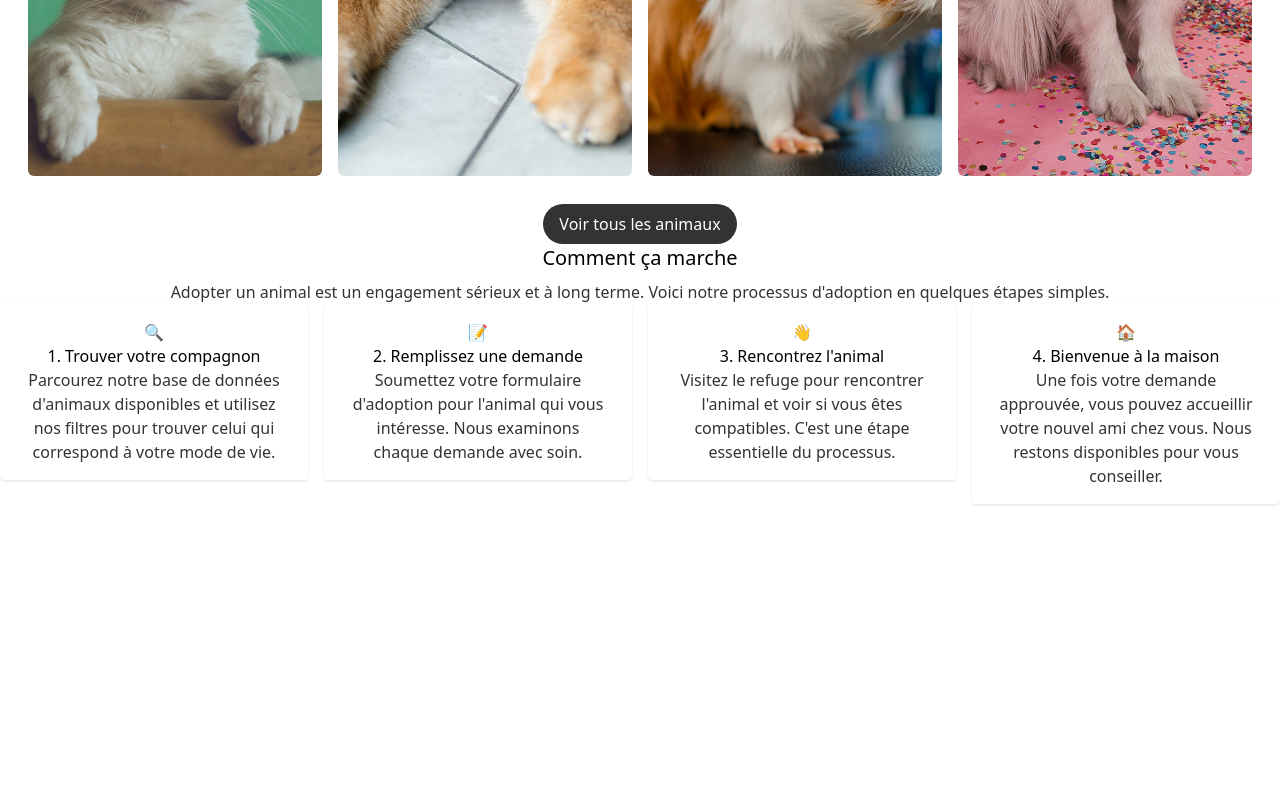
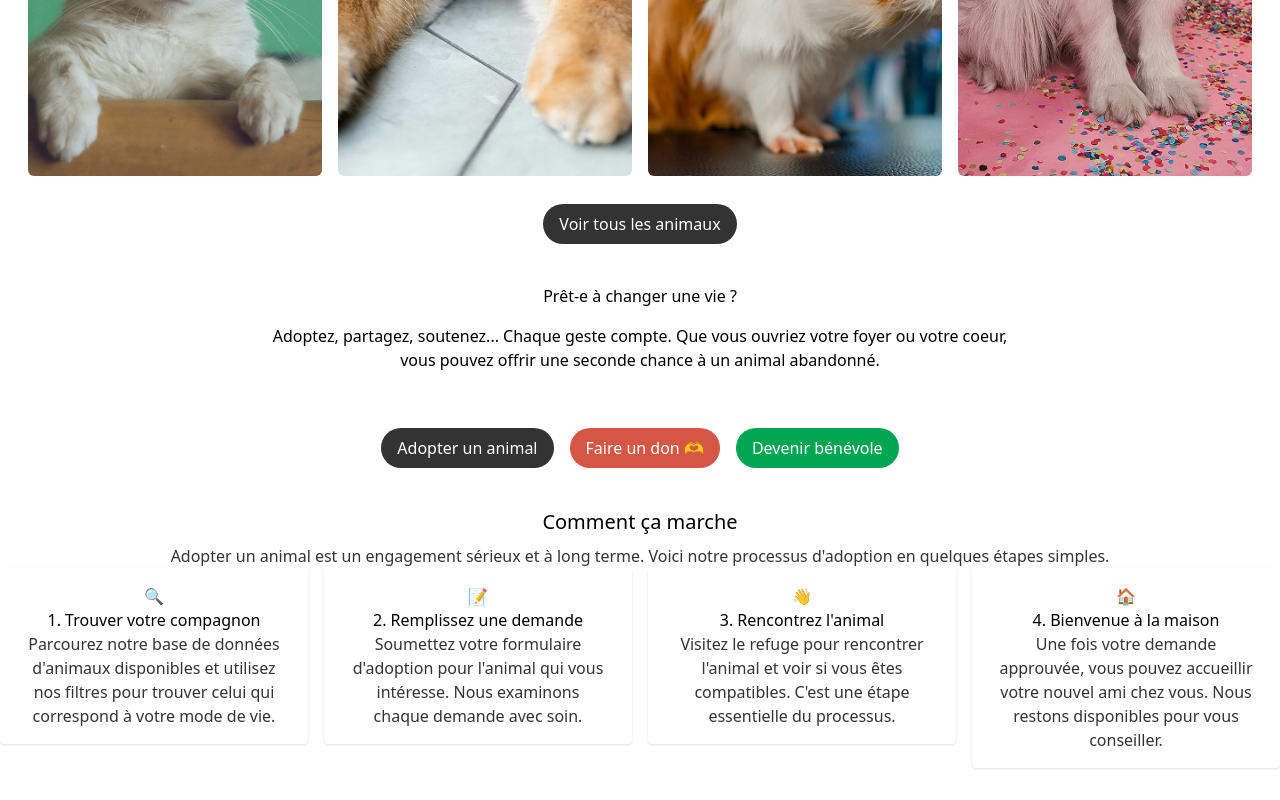
Before and after one commit to LucieSng/petadopte, a React (Vite) app: page /#/ in a window 1280 px wide. Shown: the part 2089-2889 px from the top of the page. Before the commit the page ends 2625 px from the top, so only its background shows below. Built offline with nearby package versions, Linux system fonts and the light colour scheme.

Commit message:
feat : add ChangeLife text + button + props button

```diff
--- /dev/null
+++ b/src/components/ChangeLife.tsx
@@ -0,0 +1,35 @@
+import CtaDonation from "./CtaDonation";
+import CtaAdopt from "./CtaAdopt";
+import CtaBecomeVolunteer from "./CtaBecomeVolunteer";
+export default function ChangeLife() {
+  return (
+    <div>
+      <div id="text" className="text-center m-10">
+        <h1>Prêt-e à changer une vie ? </h1>
+
+        <p className="p-4">
+          Adoptez, partagez, soutenez... Chaque geste compte. Que vous ouvriez
+          votre foyer ou votre coeur,
+          <br />
+          vous pouvez offrir une seconde chance à un animal abandonné.
+        </p>
+      </div>
+
+      <div id="button" className="flex justify-center gap-4 m-10">
+        <CtaAdopt
+          text={"Adopter un animal"}
+          className={
+            "bg-[#333] hover:bg-[#333] hover:text-white text-white font-medium py-2 px-4 rounded-full cursor-pointer"
+          }
+        />
+        <CtaDonation></CtaDonation>
+        <CtaBecomeVolunteer
+          className={
+            "bg-[#00a652] hover:bg-[#333] hover:text-white text-white font-medium py-2 px-4 rounded-full cursor-pointer"
+          }
+          text={"Devenir bénévole"}
+        />
+      </div>
+    </div>
+  );
+}
--- a/src/components/CtaAdopt.tsx
+++ b/src/components/CtaAdopt.tsx
@@ -1,7 +1,14 @@
 import "../App.css";
 import { useNavigate } from "react-router-dom";
 
-export default function CtaAdopt() {
+// Je type mes props
+
+interface PropsButtonAdopt {
+  text: string;
+  className: string;
+}
+
+export default function CtaAdopt(props: PropsButtonAdopt) {
   const nav = useNavigate();
   const navigate = () => {
     nav("/AdoptPage");
@@ -12,9 +19,11 @@ export default function CtaAdopt() {
       <div>
         <button
           onClick={navigate}
-          className="text-black font-medium py-2 gap-2 cursor-pointer"
+          className={props.className}
+          //"text-black font-medium py-2 gap-2 cursor-pointer"
         >
-          J'adopte
+          {props.text}
+          {/* J'adopte */}
         </button>
       </div>
     </main>
--- a/src/components/CtaBecomeVolunteer.tsx
+++ b/src/components/CtaBecomeVolunteer.tsx
@@ -1,7 +1,14 @@
 import "../App.css";
 import { useNavigate } from "react-router-dom";
 
-export default function CtaBecomeVolunteer() {
+// Je type mes props
+
+interface PropsButtonVolunteer {
+  text: string;
+  className: string;
+}
+
+export default function CtaBecomeVolunteer(props: PropsButtonVolunteer) {
   const nav = useNavigate();
   const navigate = () => {
     nav("/BecomeVolunteerPage");
@@ -10,9 +17,11 @@ export default function CtaBecomeVolunteer() {
   return (
     <button
       onClick={navigate}
-      className="text-black font-medium py-2 pl-0 pr-4 cursor-pointer"
+      className={props.className}
+      // className="text-black font-medium py-2 pl-0 pr-4 cursor-pointer"
     >
-      Devenir bénévole
+      {props.text}
+      {/* Devenir bénévole */}
     </button>
   );
 }
--- a/src/components/Navbar.tsx
+++ b/src/components/Navbar.tsx
@@ -46,7 +46,10 @@ const Navbar = () => {
           >
             <path d="M17 10c.7-.7 1.69 0 2.5 0a2.5 2.5 0 1 0 0-5 .5.5 0 0 1-.5-.5 2.5 2.5 0 1 0-5 0c0 .81.7 1.8 0 2.5l-7 7c-.7.7-1.69 0-2.5 0a2.5 2.5 0 0 0 0 5c.28 0 .5.22.5.5a2.5 2.5 0 1 0 5 0c0-.81-.7-1.8 0-2.5Z" />
           </svg>
-          <CtaAdopt />
+          <CtaAdopt
+            text={"J'adopte"}
+            className={"text-black font-medium py-2 gap-2 cursor-pointer"}
+          />
         </div>
         <Link
           to="/AdoptionGuidePage"
@@ -91,7 +94,10 @@ const Navbar = () => {
             <path d="M18 13h.01" />
             <path d="M18 6a4 4 0 0 0-4 4 7 7 0 0 0-7 7c0-5 4-5 4-10.5a4.5 4.5 0 1 0-9 0 2.5 2.5 0 0 0 5 0C7 10 3 11 3 17c0 2.8 2.2 5 5 5h10" />
           </svg>
-          <CtaBecomeVolunteer />
+          <CtaBecomeVolunteer
+            className={"text-black font-medium py-2 pl-0 pr-4 cursor-pointer"}
+            text={"Devenir bénévole"}
+          />
         </div>
       </div>
       <div className="donation">
--- a/src/pages/HomePage.tsx
+++ b/src/pages/HomePage.tsx
@@ -2,12 +2,14 @@
 import Search from "../components/Search";
 import HomeImage from "../components/HomeImage";
 import ImageGallery from "../components/ImageGallery";
+import ChangeLife from "../components/ChangeLife";
 export default function Homepage() {
   return (
     <main>
       <HomeImage></HomeImage>
       <Search></Search>
       <ImageGallery></ImageGallery>
+      <ChangeLife></ChangeLife>
     </main>
   );
 }
```
